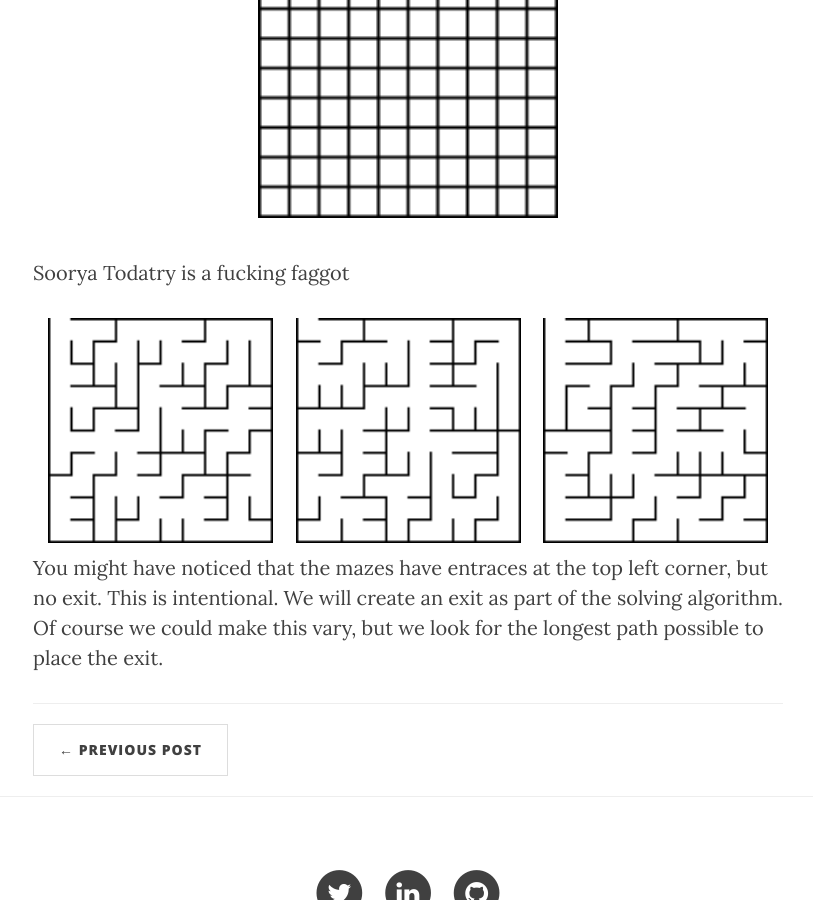
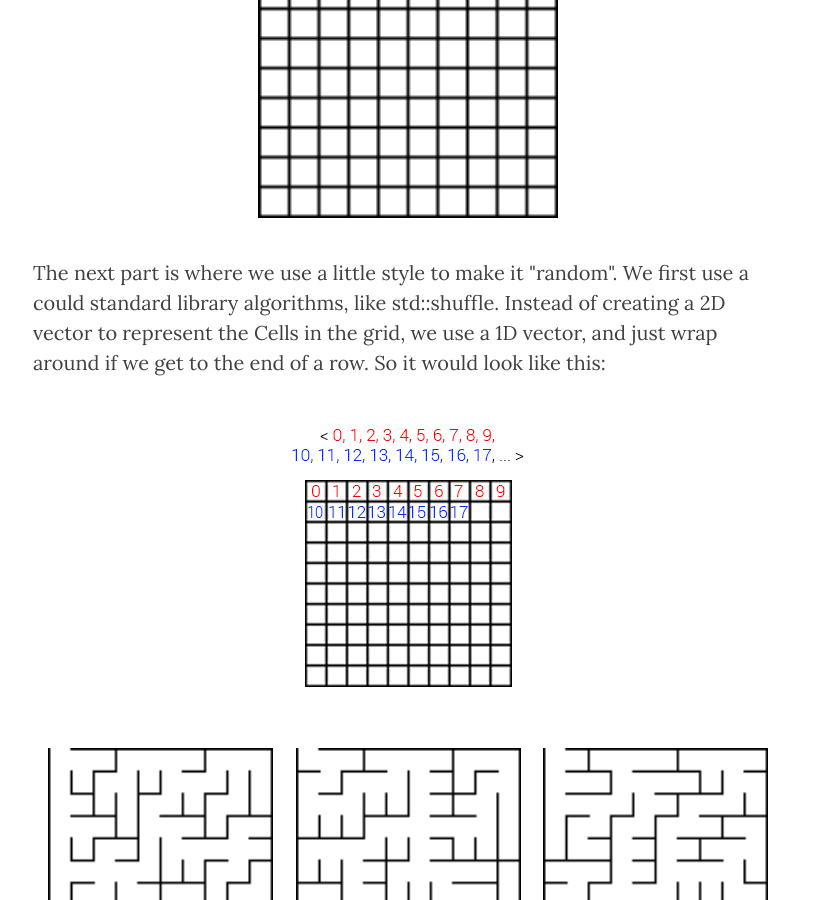
Before and after one commit to cjang5/blog, a Jekyll site: the page built from _posts/2014-12-10-mysterious-mazes.markdown, in a window 1280 px wide and 900 px high, scrolled down 1179 px. Shown: the whole window, without its empty margins (232-1045 px from the left). Built offline with Jekyll 4.4.1, drawn with Linux system fonts in a browser that asks for light colours; nearby versions of some CDN libraries.

Commit message:
Update 2014-12-10-mysterious-mazes.markdown

```diff
--- a/_posts/2014-12-10-mysterious-mazes.markdown
+++ b/_posts/2014-12-10-mysterious-mazes.markdown
@@ -20,7 +20,9 @@ header-img: "img/posts/post-07/post-07-bg.png"
 
 <img src="{{ site.baseurl }}/img/posts/post-07/grid.png" align="center" style="float: center; width: 40%; margin-left: 30%; margin-bottom: 0.5em;">
 
-<p>Soorya Todatry is a fucking faggot</p>
+<p>The next part is where we use a little style to make it "random". We first use a could standard library algorithms, like std::shuffle. Instead of creating a 2D vector to represent the Cells in the grid, we use a 1D vector, and just wrap around if we get to the end of a row. So it would look like this: </p>
+
+<img src="{{ site.baseurl }}/img/posts/post-07/1dvector.png" align="center" style="float: center; width: 40%; margin-left: 30%; margin-bottom: 0.5em;">
 
 <img src="{{ site.baseurl }}/img/posts/post-07/unsolved1.png" style="float: left; width: 30%; margin-left: 2%; margin-right: 3%; margin-bottom: 0.5em;">
 <img src="{{ site.baseurl }}/img/posts/post-07/unsolved2.png" style="float: left; width: 30%; margin-right: 3%; margin-bottom: 0.5em;">
```
